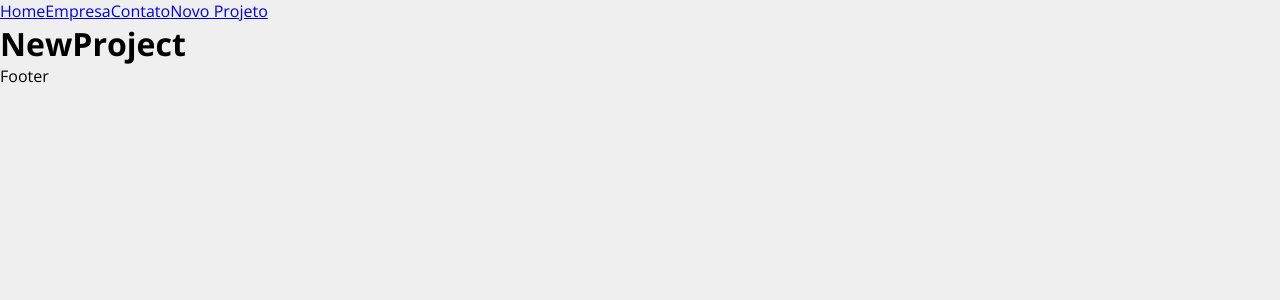
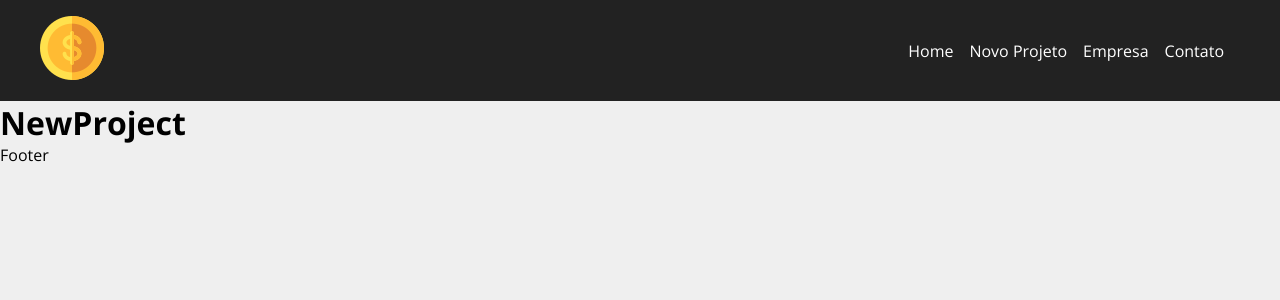
Before and after one commit to AAlan12/Costs, a React (Vite) app: page /newproject in a window 1280 px wide. Shown: the top 300 px of the page. Built offline with nearby package versions, Linux system fonts and the light colour scheme.

Commit message:
Criação do obj Bloco, Logo e component Navbar

```diff
--- a/src/App.jsx
+++ b/src/App.jsx
@@ -1,27 +1,24 @@
-import { BrowserRouter as Router, Routes, Route, Link  } from 'react-router-dom'
+import { BrowserRouter as Router, Routes, Route  } from 'react-router-dom'
 import Home from './pages/Home'
 import Contact from './pages/Contact'
 import Company from './pages/Company'
 import NewProject from './pages/NewProject'
+import Navbar from './components/Navbar'
+import Footer from './components/Footer'
 
 
 function App() {
 
   return (
     <Router>
-      <div>
-        <Link to="/">Home</Link>
-        <Link to="/company">Empresa</Link>
-        <Link to="/contact">Contato</Link>
-        <Link to="/newproject">Novo Projeto</Link>
-      </div>
+      <Navbar/>
       <Routes>
           <Route exact path='/' element={<Home/>}></Route>
           <Route exact path='/company' element={<Company/>}></Route>
           <Route exact path='/contact' element={<Contact/>}></Route>
           <Route exact path='/newproject' element={<NewProject/>}></Route>
       </Routes>
-      <p>Footer</p>
+      <Footer/>
     </Router>
   )
 }
--- /dev/null
+++ b/src/components/Footer/index.jsx
@@ -0,0 +1,8 @@
+function Footer() {
+    return(
+        <>
+            <p>Footer</p>
+        </>
+    )
+}
+export default Footer
--- /dev/null
+++ b/src/components/Navbar/index.jsx
@@ -0,0 +1,32 @@
+import { Link } from "react-router-dom"
+import styles from './styles.module.css';
+import Bloco from "../../objects/Bloco"
+import Logo from "../../objects/Logo"
+
+function Navbar() {
+    return(
+        <nav className={styles.navbar}>
+            <Bloco>
+                <Link to="/">
+                    <Logo/>
+                </Link>
+                <ul className={styles.list}>
+                    <li className={styles.item}>
+                        <Link to="/">Home</Link>
+                    </li>
+                    <li className={styles.item}>
+                        <Link to="/newproject">Novo Projeto</Link>
+                    </li>
+                    <li className={styles.item}>
+                        <Link to="/company">Empresa</Link>
+                    </li>
+                    <li className={styles.item}>
+                        <Link to="/contact">Contato</Link>
+                    </li>
+                </ul>
+            </Bloco>
+        </nav>
+    )
+}
+
+export default Navbar
--- /dev/null
+++ b/src/components/Navbar/styles.module.css
@@ -0,0 +1,26 @@
+.navbar {
+    display: flex;
+    justify-content: space-between;
+    background-color: #222;
+    padding: 1em;
+  }
+
+  .list {
+    display: flex;
+    list-style: none;
+    align-items: center;
+  }
+
+  .item {
+    margin-right: 1em;
+  }
+
+  .item a {
+    color: #fff;
+    text-decoration: none;
+  }
+
+  .item a:hover {
+    color: #ffbb33;
+    text-decoration: none;
+  }
--- /dev/null
+++ b/src/objects/Bloco/index.jsx
@@ -0,0 +1,11 @@
+import styles from './styles.module.css';
+
+function Bloco(props) {
+    return(
+        <div className={`${styles.container} ${styles[props.customClass]}`}>
+            {props.children}
+        </div>
+    )
+}
+
+export default Bloco
--- /dev/null
+++ b/src/objects/Bloco/styles.module.css
@@ -0,0 +1,20 @@
+.container {
+    width: 1200px;
+    display: flex;
+    justify-content: space-between;
+    margin: 0 auto;
+    flex-wrap: wrap;
+  }
+
+  .start {
+    justify-content: flex-start;
+  }
+
+  .column {
+    flex-direction: column;
+    justify-content: flex-start;
+  }
+
+  .min-height {
+    min-height: 75%;
+  }
--- /dev/null
+++ b/src/objects/Logo/index.jsx
@@ -0,0 +1,9 @@
+import AppLogo from "../../assets/img/costs_logo.png"
+
+function Logo() {
+    return(
+        <img src={AppLogo} className="logo" alt="" />
+    )
+}
+
+export default Logo
```
